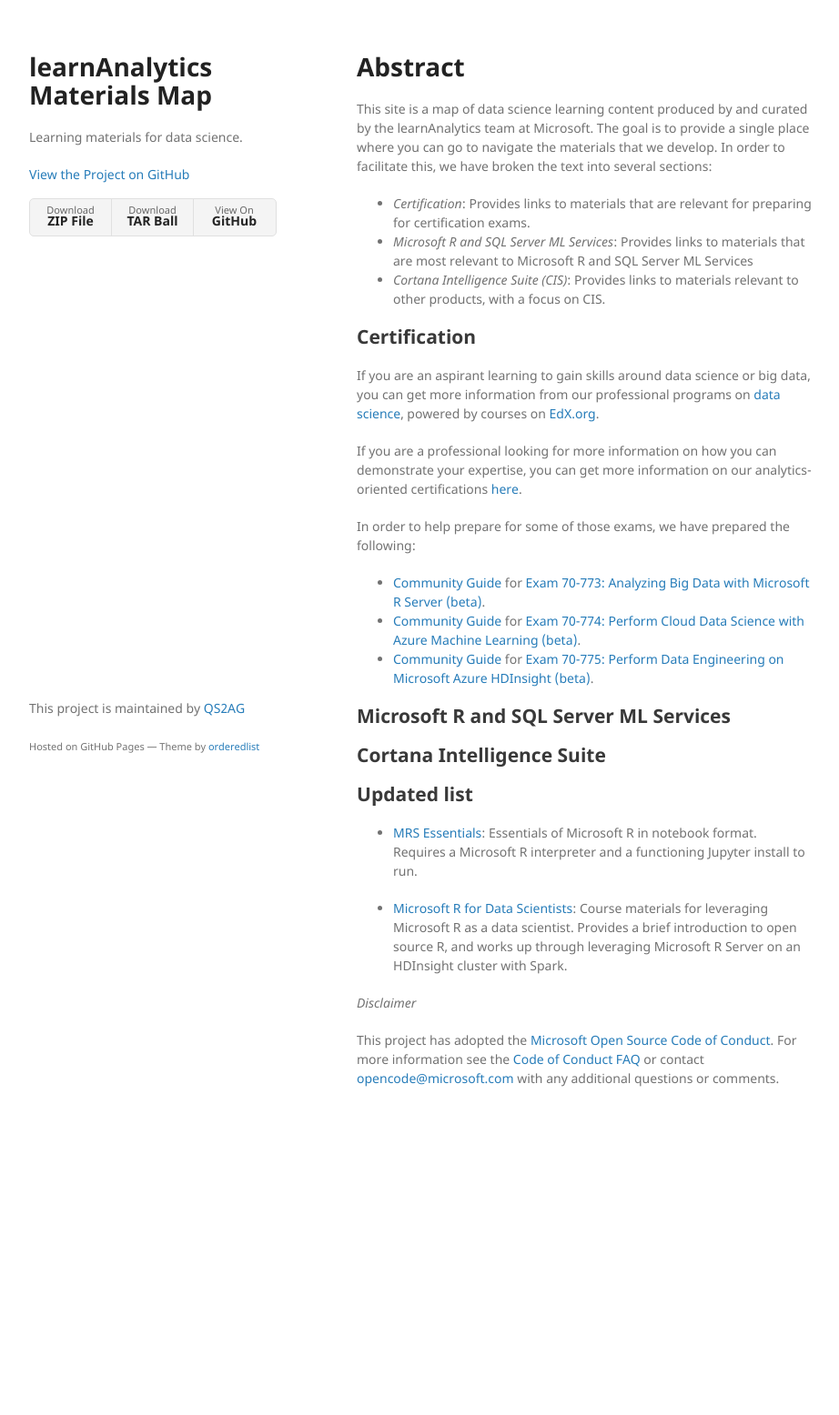
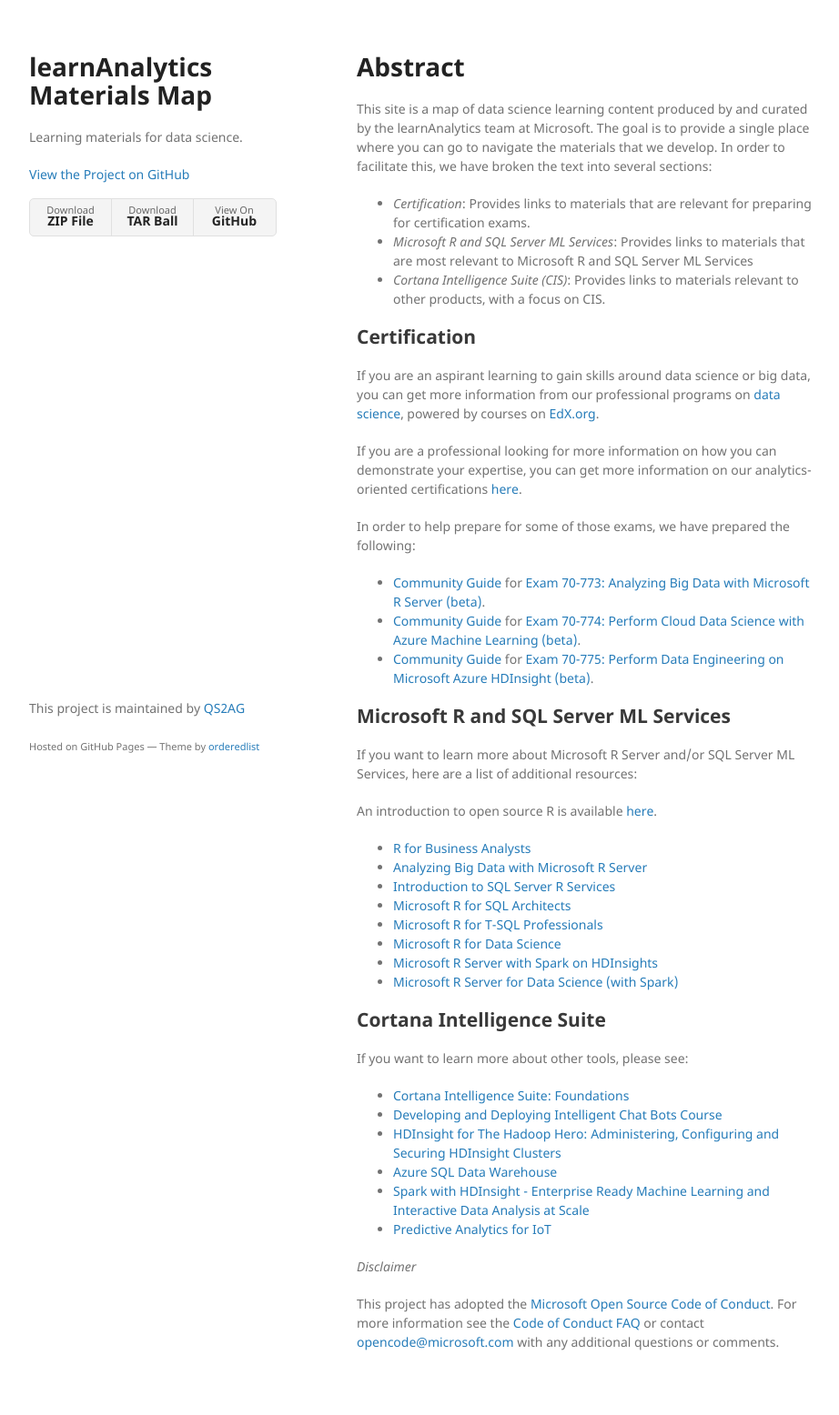
Before and after one commit to QS2AG/learnAnalytics-public, a Jekyll site: the page built from index.md, in a window 1280 px wide. Shown: the whole page at 91% size, without its empty margins (178-1100 px from the left). Built offline with Jekyll 4.4.1, drawn with Linux system fonts in a browser that asks for light colours; our own code applies the rules of GitHub Pages for plain Markdown files; before the commit the page ends 1266 px from its top, so only the background shows below that.

Commit message:
updated to include all course links to current materials

```diff
--- a/index.md
+++ b/index.md
@@ -31,15 +31,29 @@
 
 ## Microsoft R and SQL Server ML Services
 
+If you want to learn more about Microsoft R Server and/or SQL Server ML Services, here are a list of additional resources:
+
+An introduction to open source R is available [here](https://notebooks.azure.com/jreynolds/libraries/intro_r).
+
+- [R for Business Analysts](https://github.com/Azure/LearnAnalytics-RforBusinessAnalysts)
+- [Analyzing Big Data with Microsoft R Server](https://github.com/Azure/LearnAnalytics-AnalyzingBigDataWithMRS)
+- [Introduction to SQL Server R Services](https://github.com/Azure/LearnAnalytics-SQLServerRServices)
+- [Microsoft R for SQL Architects](https://github.com/Azure/LearnAnalytics-MicrosoftRforArchitects)
+- [Microsoft R for T-SQL Professionals](https://github.com/Azure/LearnAnalytics-MicrosoftRforSQLServerProfessional)
+- [Microsoft R for Data Science](https://azure.github.io/LearnAnalytics-mr4ds/)
+- [Microsoft R Server with Spark on HDInsights](https://github.com/Azure/LearnAnalytics-mrs-spark)
+- [Microsoft R Server for Data Science (with Spark)](https://github.com/Azure/LearnAnalytics-mr4ds-spark)
+
 ## Cortana Intelligence Suite
 
+If you want to learn more about other tools, please see:
 
-
-## Updated list
-
-- [MRS Essentials](https://github.com/Azure/MRS_Essentials): Essentials of Microsoft R in notebook format. Requires a Microsoft R interpreter and a functioning Jupyter install to run.
-
-- [Microsoft R for Data Scientists](https://github.com/Azure/mr4ds): Course materials for leveraging Microsoft R as a data scientist. Provides a brief introduction to open source R, and works up through leveraging Microsoft R Server on an HDInsight cluster with Spark.
+- [Cortana Intelligence Suite: Foundations](https://github.com/Azure/LearnAnalytics-CISFoundations)
+- [Developing and Deploying Intelligent Chat Bots Course](https://github.com/Azure/bot-education)
+- [HDInsight for The Hadoop Hero: Administering, Configuring and Securing HDInsight Clusters](https://github.com/Azure/learnAnalytics-HDI-Hero)
+- [Azure SQL Data Warehouse](https://github.com/Azure/LearnAnalytics-sqldwintro-instructorled)
+- [Spark with HDInsight - Enterprise Ready Machine Learning and Interactive Data Analysis at Scale](https://github.com/Azure/learnAnalytics-SparkML)
+- [Predictive Analytics for IoT](https://github.com/Azure/LearnAnalytics-PredictiveAnalyticsForIoT)
 
 *Disclaimer*
 
```
